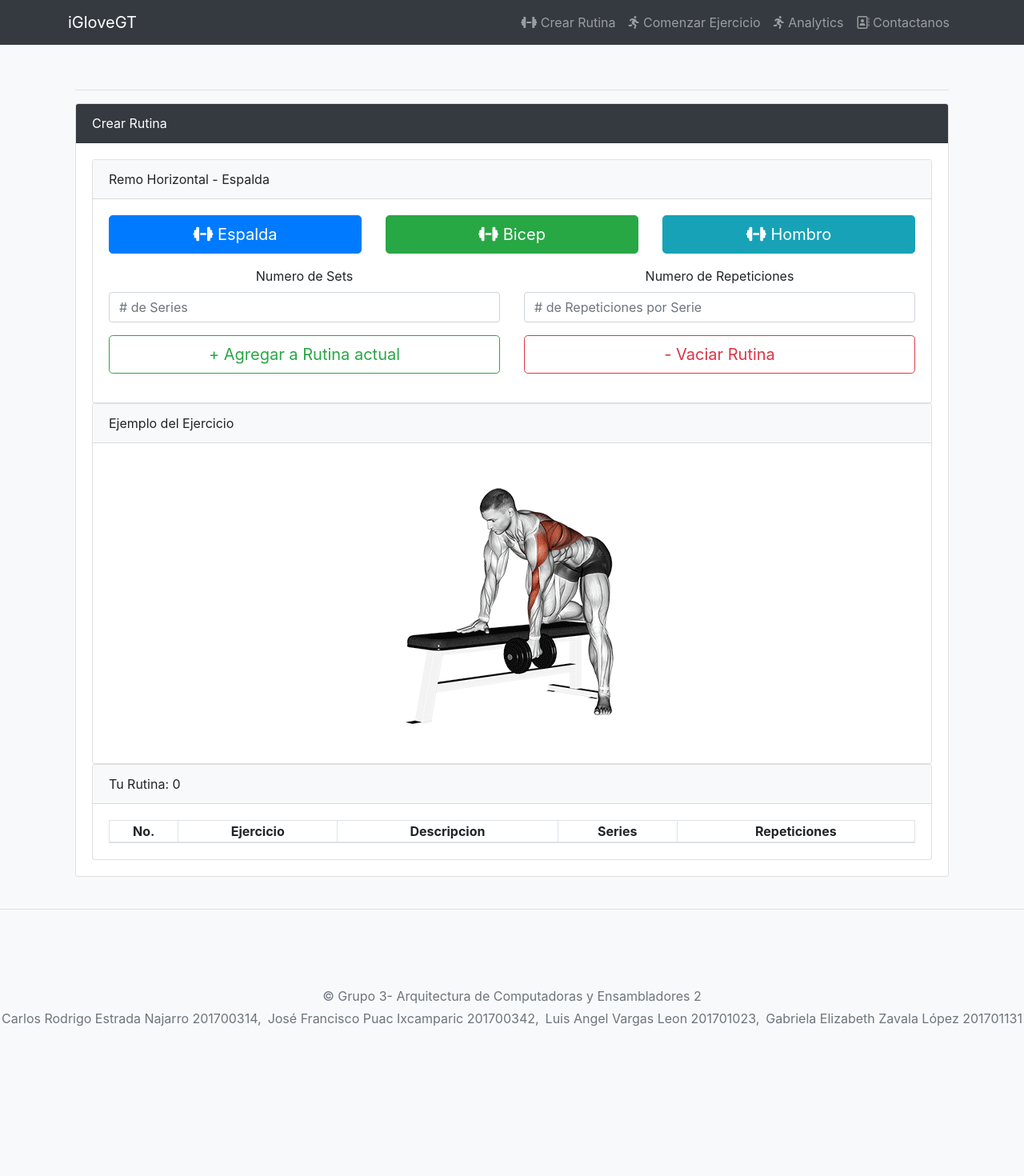
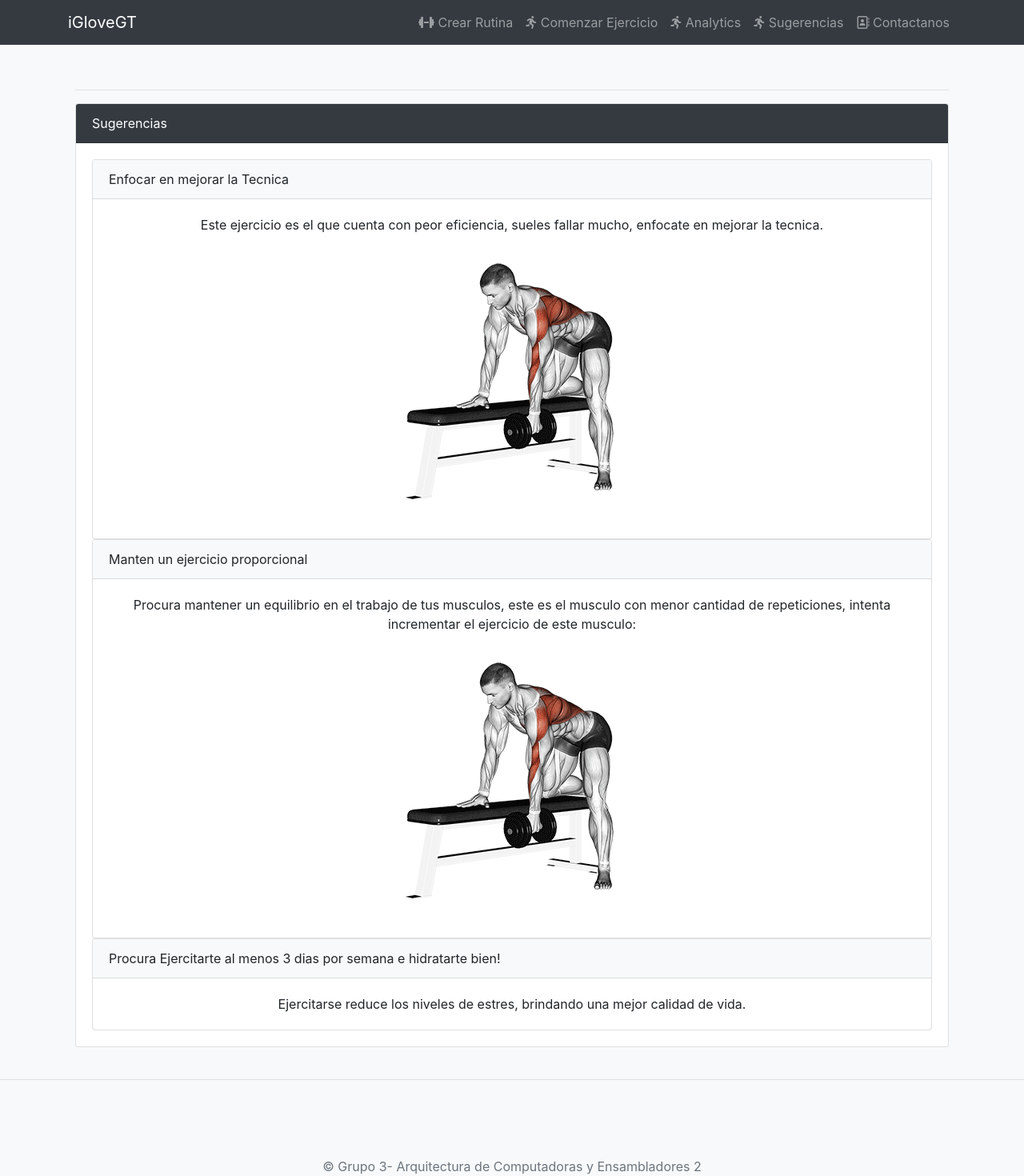
Before and after one commit to carlosE17/SelectRutine, an Angular app: page /sugerencia in a window 1280 px wide. Shown: the top 1470 px of the page at 80% size. Before the commit the page ends 1333 px from the top, so only its background shows below. Built offline with nearby package versions, Linux system fonts and the light colour scheme.

Commit message:
Sugerencia a medias

```diff
--- a/src/app/app-routing.module.ts
+++ b/src/app/app-routing.module.ts
@@ -4,6 +4,7 @@ import { EjecRutinaComponent } from './components/ejec-rutina/ejec-rutina.compon
 import { HomeComponent } from './components/home/home.component';
 import { AnalyticsComponent } from './components/analytics/analytics.component';
 import { ContactoComponent } from './components/contacto/contacto.component';
+import { SugerenciaComponent } from './components/sugerencia/sugerencia.component';
 
 const routes: Routes = [
   { path: '', redirectTo: '/home', pathMatch: 'full' },
@@ -11,6 +12,7 @@ const routes: Routes = [
   { path: 'play', component: EjecRutinaComponent },
   { path: 'analytics', component: AnalyticsComponent },
   { path: 'contacto', component: ContactoComponent },
+  { path: 'sugerencia', component: SugerenciaComponent },
   { path: '**', component: HomeComponent }
 ];
 
--- a/src/app/app.module.ts
+++ b/src/app/app.module.ts
@@ -13,6 +13,7 @@ import { AnalyticsComponent } from './components/analytics/analytics.component';
 import { ContactoComponent } from './components/contacto/contacto.component';
 import { BrowserAnimationsModule } from '@angular/platform-browser/animations';
 import { ToastrModule } from 'ngx-toastr';
+import { SugerenciaComponent } from './components/sugerencia/sugerencia.component';
 
 @NgModule({
   declarations: [
@@ -21,7 +22,8 @@ import { ToastrModule } from 'ngx-toastr';
     HomeComponent,
     BarraComponent,
     AnalyticsComponent,
-    ContactoComponent
+    ContactoComponent,
+    SugerenciaComponent
   ],
   imports: [
     BrowserModule,
--- a/src/app/components/barra/barra.component.html
+++ b/src/app/components/barra/barra.component.html
@@ -18,6 +18,9 @@
                     <a routerLink="/analytics" class="nav-link"><i class="fas fa-running"></i>  Analytics</a>
                 </li>
                 <li class="nav-item">
+                    <a routerLink="/sugerencia" class="nav-link"><i class="fas fa-running"></i>  Sugerencias</a>
+                </li>
+                <li class="nav-item">
                     <a routerLink="/contacto" class="nav-link"><i class="far fa-address-book"></i>  Contactanos</a>
                 </li>
             </ul>
--- /dev/null
+++ b/src/app/components/sugerencia/sugerencia.component.html
@@ -0,0 +1,55 @@
+<app-barra></app-barra>
+
+<div class="container p-4">
+    <hr>
+    <div class="row">
+        <div class="col-md-12">
+            <div class="card text-center">
+                <div class="card-header bg-dark text-white d-flex justify-content-between align-items-center">
+                    Sugerencias
+                </div>
+                <div class="card-body">
+                    <div class="row">
+                        <div class="col-md-12">
+                            <div class="card text-center">
+                                <div
+                                    class="card-header bg-light text-black d-flex justify-content-between align-items-center">
+                                    Enfocar en mejorar la Tecnica
+                                </div>
+                                <div class="card-body">
+                                    Este ejercicio es el que cuenta con peor eficiencia, sueles fallar mucho, enfocate en mejorar la tecnica.
+                                    <img src={{PathGifs[eficienciaActual]}} class="img-fluid rounded mx-auto d-block">
+                                </div>
+                            </div>
+                        </div>
+                        <div class="col-md-12">
+                            <div class="card text-center">
+                                <div
+                                    class="card-header bg-light text-black d-flex justify-content-between align-items-center">
+                                    Manten un ejercicio proporcional
+                                </div>
+                                <div class="card-body">
+                                    Procura mantener un equilibrio en el trabajo de tus musculos,
+                                    este es el musculo con menor cantidad de repeticiones, intenta incrementar el ejercicio de este musculo:
+                                    <img src={{PathGifs[menosRepsActual]}} class="img-fluid rounded mx-auto d-block">
+                                </div>
+                            </div>
+                        </div>
+                        <div class="col-md-12">
+                            <div class="card text-center">
+                                <div
+                                    class="card-header bg-light text-black d-flex justify-content-between align-items-center">
+                                    Procura Ejercitarte al menos 3 dias por semana e hidratarte bien!
+                                </div>
+                                <div class="card-body">
+                                    Ejercitarse reduce los niveles de estres, brindando una mejor calidad de vida.
+                                </div>
+                            </div>
+                        </div>
+                    </div>
+                </div>
+            </div>
+        </div>
+    </div>
+</div>
+<hr>
--- /dev/null
+++ b/src/app/components/sugerencia/sugerencia.component.ts
@@ -0,0 +1,25 @@
+import { Component, OnInit } from '@angular/core';
+import { ApiService } from 'src/app/services/api.service';
+
+@Component({
+  selector: 'app-sugerencia',
+  templateUrl: './sugerencia.component.html',
+  styleUrls: ['./sugerencia.component.css']
+})
+export class SugerenciaComponent implements OnInit {
+
+  constructor(private apiService: ApiService ) { }
+  TiposDeEjercicio = ["Remo Horizontal - Espalda", "Curl Concentrado - Bicep", "Elevacion Lateral - Hombro"];
+  PathGifs = ['../assets/media/espalda2.gif', '../assets/media/curl2.gif', '../assets/media/hombros1.gif'];
+  eficienciaActual = 0;
+  menosRepsActual = 0;
+
+  ngOnInit(): void {
+
+  }
+
+  getEficiencia(){
+
+  }
+
+}
```
Also changed, not shown: src/app/components/sugerencia/sugerencia.component.css (added), 1 other file (tests, documents, lock files or other folders).
